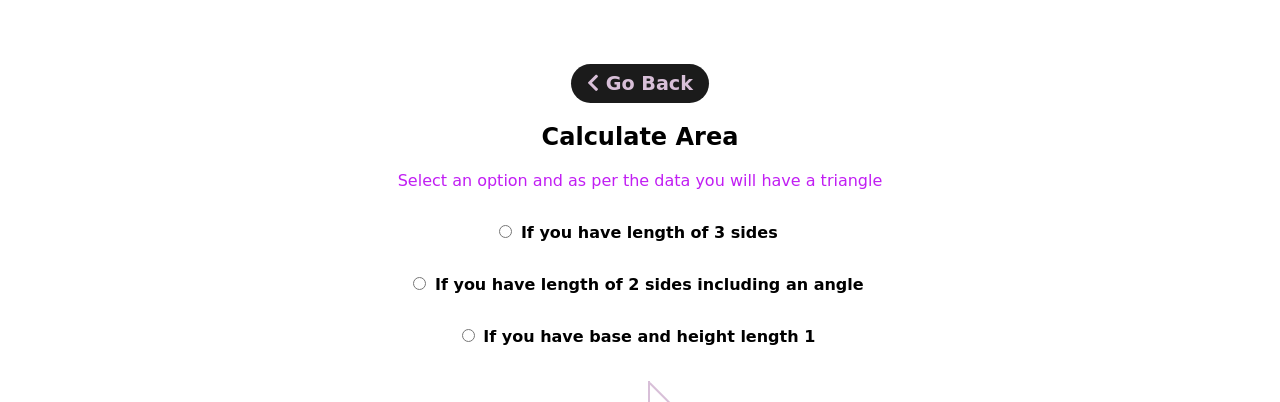
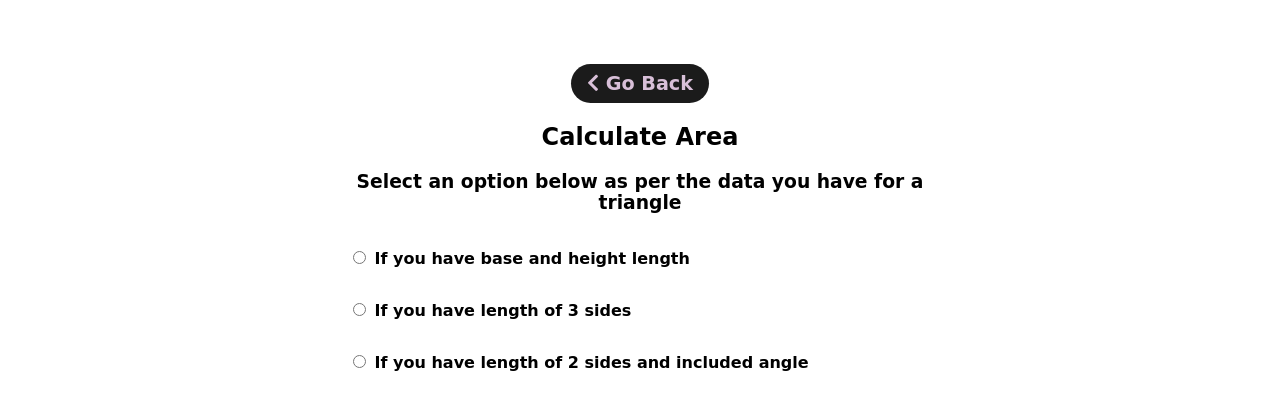
Before and after one commit to varnita619/Triangles--Quiz, a plain HTML site: page calculateArea.html in a window 1280 px wide. Shown: the top 402 px of the page. Drawn offline with Linux system fonts and the light colour scheme; a web font is replaced by a local one.

Commit message:
fix: calculateArea

```diff
--- a/calculateArea.html
+++ b/calculateArea.html
@@ -1,57 +1,51 @@
 <!DOCTYPE html>
 <html lang="en">
-
 <head>
     <meta charset="UTF-8">
-    <meta http-equiv="X-UA-Compatible" content="IE=edge">
     <meta name="viewport" content="width=device-width, initial-scale=1.0">
-    <link rel="stylesheet" href="/styles/restPagesStyle.css">
+    <title>Fun With Triangles</title>
+    <meta name="author" content="Ankita Bagale">
     <link rel="stylesheet" href="https://cdnjs.cloudflare.com/ajax/libs/font-awesome/5.15.1/css/all.min.css">
+
+    <link rel="stylesheet" href="styles/restPagesStyle.css">
     <link rel="preconnect" href="https://fonts.gstatic.com">
+    <link href="https://fonts.googleapis.com/css2?family=Montserrat+Alternates:wght@400;500;600&display=swap" rel="stylesheet">
     <link rel="stylesheet" href="https://cdnjs.cloudflare.com/ajax/libs/font-awesome/5.15.1/css/all.min.css">
-    <title>Beginners | Quiz</title>
+
 </head>
-
 <body>
-
     <div class="middle">
         <section class="section">
             <div class="backBtn">
                 <i class="fas fa-chevron-left"></i><a href="/index.html"> Go Back</a>
             </div>
+            <h1>Calculate Area</h1>
+            <h3>Select an option below as per the data you have for a triangle</h3>
 
-            <h1>Calculate Area</h1>
-            <p style="font-size: 1rem; color: rgb(193, 30, 243);">Select an option and as per the data you will have a triangle</p>
+            <!-- select option to calculate area -->
+            <form class="formulaSelectionForm">
+                <div class="radio">
+                    <label class="label" for="calArea1">
+                    <input type="radio" id="calArea1" name="areaCalOption" value="areaCalOption1">
+                    If you have base and height length</label>
+                </div>
+                <div class="radio">
+                    <label class="label" for="calArea2">
+                    <input type="radio" id="calArea2" name="areaCalOption" value="areaCalOption2">
+                    If you have length of 3 sides</label>
+                </div>
+                <div class="radio">
+                    <label class="label" for="calArea3">
+                    <input type="radio" id="calArea3" name="areaCalOption" value="areaCalOption3">
+                    If you have length of 2 sides and included angle</label>
+                </div>
+            </form>
 
-            <!-- Selected options to calculate an area  -->
-            <div class="areaFormulaSelection">
-                <div class="radio">
-                    <label for="calArea1" class="label">
-                        <input type="radio" id="calArea1" name="areaCalOption" value="areaCalculateoption1">
-                        If you have length of 3 sides
-                    </label>
-                </div>
+            <!-- area calculation 1st formula -->
+            <div style="margin-top: 1rem; margin-bottom: 1rem;" class="areaCalBlock">
+                <div class="triangle">
 
-                <div class="radio">
-                    <label for="calArea2" class="label">
-                        <input type="radio" id="calArea2" name="areaCalOption" value="areaCalculateoption2">
-                        If you have length of 2 sides including an angle
-                    </label>
-                </div>
-
-                <div class="radio">
-                    <label for="calArea3" class="label">
-                        <input type="radio" id="calArea3" name="areaCalOption" value="areaCalculateoption3">
-                        If you have base and height length 1
-                    </label>
-                </div>
-            </div>
-
-            <!-- List of formulas for calculating the area -->
-
-            <div class="areaCal">
-                <div class="triangle">
-                    <label class="label height">height</label>
+                    <label class="label heightH">height</label>
                     <label class="label sideC">base</label>
                     <div class="line line1"></div>
                     <div class="line line2"></div>
@@ -103,7 +97,7 @@
                     <label class="label">c=
                         <input class="inputBox inputSide inputInOption2" type="number" min="0.0001" step="0.00001" required>
                     </label>
-                    <p class="label error" style="color: green;">Enter valid side lengths such that each side length should be less than sum of other two sides</p>
+                    <p class="label error" style="color: brown;">Enter valid side lengths such that each side length should be less than sum of other two sides</p>
 
                     <button class="button" id="submitBtn">calculate</button>
                 </form>
@@ -153,6 +147,8 @@
     </div>
 
 
+
+
     <footer id="footer">
         <ul class="footer-list">
             <li class="list-item"><a target="_blank" href="https://github.com/varnita619">
@@ -175,7 +171,7 @@
         </ul>
     </footer>
 
-    <script src="/js files/calculateArea.js"></script>
+    <script src="js files/calculateArea.js"></script>
+
 </body>
-
 </html>
--- a/js files/calculateArea.js
+++ b/js files/calculateArea.js
@@ -1,6 +1,4 @@
-
-
-const areaCalBlock = document.querySelectorAll(".areaCal");
+const areaCalBlock = document.querySelectorAll(".areaCalBlock");
 const areaShowHere = document.querySelectorAll(".areaShowHere");
 
 const inputInOption1 = document.querySelectorAll(".inputInOption1");
--- a/styles/restPagesStyle.css
+++ b/styles/restPagesStyle.css
@@ -19,14 +19,6 @@ body{
     justify-content: center;
 }
 
-.section{
-    width: 100%;
-    max-width: 600px;
-    text-align: center;
-    margin: 2rem 1rem;
-
-}
-
 .label{
     font-weight: bold;
     display: inline-block;
@@ -38,6 +30,10 @@ body{
 
 .beginnersQuiz label.question{
     display: block;
+}
+
+.formulaSelectionForm{
+    text-align: left;
 }
 
 .radio input{
@@ -156,10 +152,16 @@ body{
     position: relative;
     width: 100px;
     height: 100px;
-    left: 59px;
     margin: 0 auto 20px;
 }
 
+.triangles{
+    position: relative;
+    width: 100px;
+    height: 100px;
+    margin: 0 auto 20px;
+    left: 59px;
+}
 .triangle label{
     position: absolute;
     font-size: 0.8rem;
@@ -252,7 +254,7 @@ body{
     bottom: -100px;
 }
 
-.areaCal{
+.areaCalBlock{
     display: none;
 }
 
```
Also changed, not shown: typesOfTriangles.html (+1 -1 lines).
